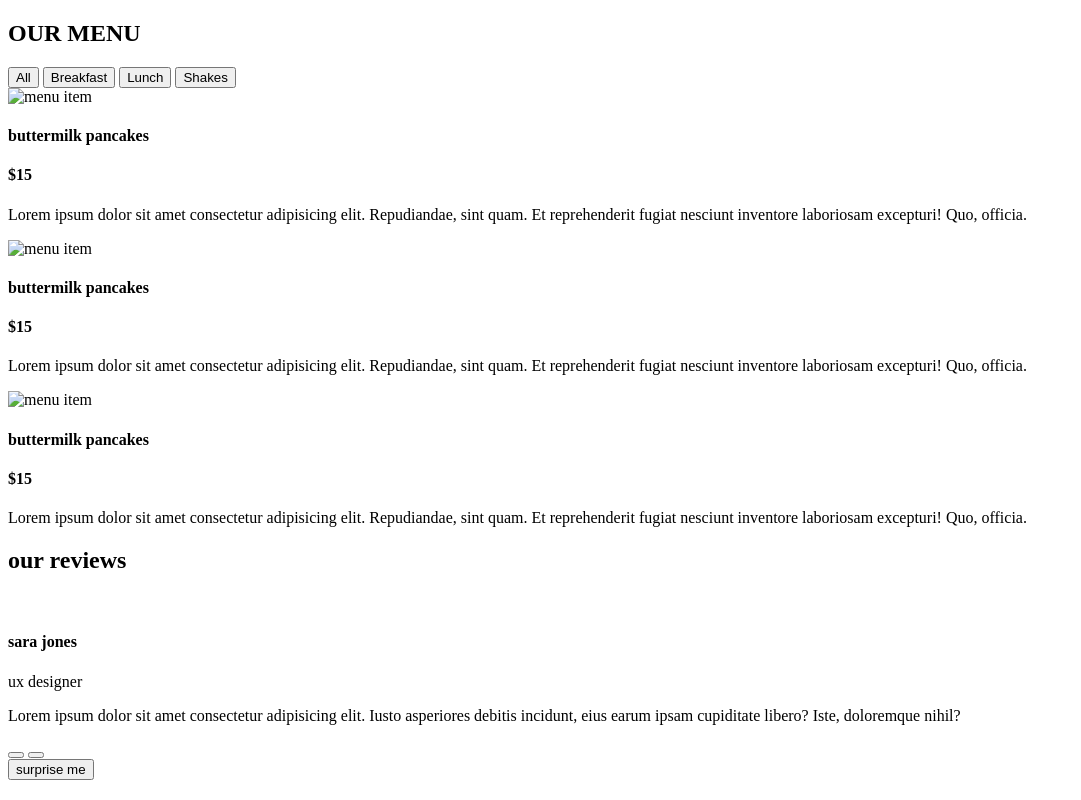
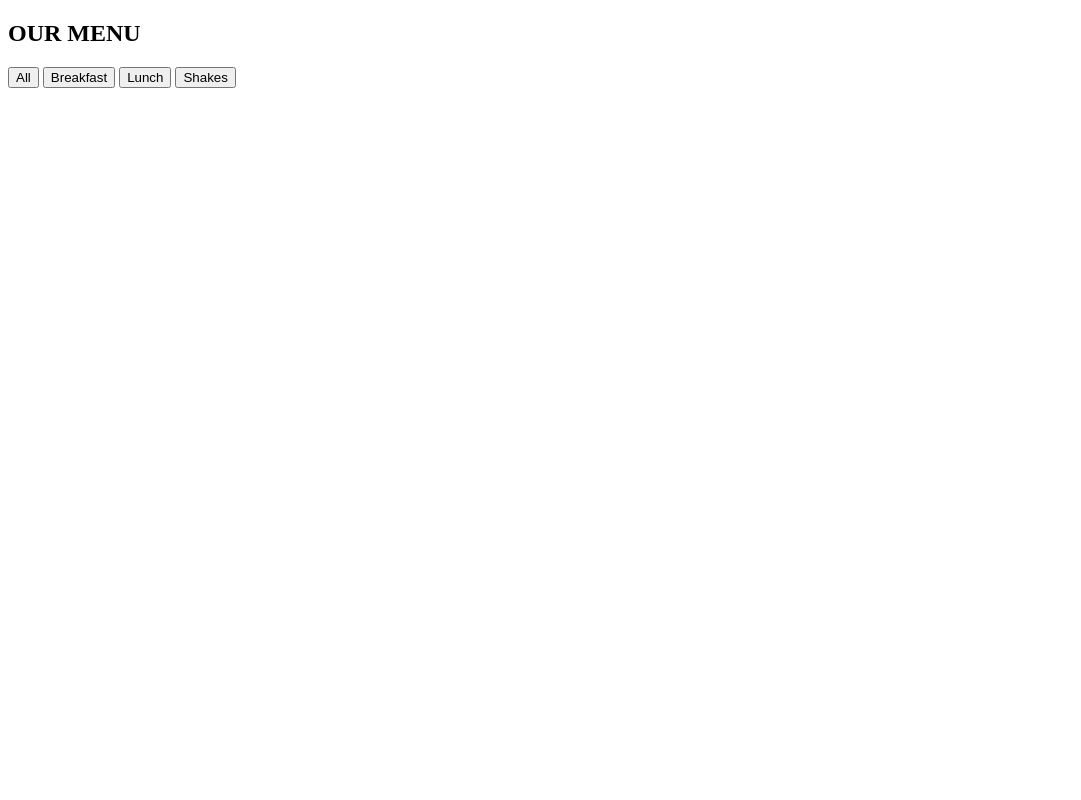
Before and after one commit to Kanraasan/Restaurant10KQ, a plain HTML site: page restaurantmenu/index.html in a window 1280 px wide. Shown: the whole page, without its empty margins (0-1081 px from the left). Drawn offline with Linux system fonts and the light colour scheme.

Commit message:
Update index.html

```diff
--- a/restaurantmenu/index.html
+++ b/restaurantmenu/index.html
@@ -20,91 +20,5 @@
             <button type="button" class="filter-btn" data-id="shakes">Shakes</button>
         </div>
     </section>
-        <!-- menu items -->
-        <div class="section-center">
-          <!-- single item -->
-          <article class="menu-item">
-            <img src="menu-item.jpeg" alt="menu item" class="photo"/>
-            <div class="item-info">
-              <header>
-                <h4>buttermilk pancakes</h4>
-                <h4 class="price">$15</h4>
-              </header>
-              <p class="item-text ">
-                Lorem ipsum dolor sit amet consectetur adipisicing elit.
-                Repudiandae, sint quam. Et reprehenderit fugiat nesciunt inventore
-                laboriosam excepturi! Quo, officia.
-              </p>
-            </div>
-          </article>
-          <!-- end of single item -->
-          <!-- single item -->
-          <article class="menu-item">
-            <img src="./menu-item.jpeg" alt="menu item" class="photo" />
-            <div class="item-info">
-              <header>
-                <h4 >buttermilk pancakes</h4>
-                <h4 class="price">$15</h4>
-              </header>
-              <p class="item-text">
-                Lorem ipsum dolor sit amet consectetur adipisicing elit.
-                Repudiandae, sint quam. Et reprehenderit fugiat nesciunt inventore
-                laboriosam excepturi! Quo, officia.
-              </p>
-            </div>
-          </article>
-          <!-- end of single item -->
-          <!-- single item -->
-          <article class="menu-item">
-            <img src="./menu-item.jpeg" alt="menu item" class="photo " />
-            <div class="item-info">
-              <header>
-                <h4>buttermilk pancakes</h4>
-                <h4 class="price">$15</h4>
-              </header>
-              <p class="item-text">
-                Lorem ipsum dolor sit amet consectetur adipisicing elit.
-                Repudiandae, sint quam. Et reprehenderit fugiat nesciunt inventore
-                laboriosam excepturi! Quo, officia.
-              </p>
-            </div>
-          </article>
-          <!-- end of single item -->
-        </div>
-      </section>
-
-      <section class="container >
-          <!-- title -->
-          <div class="title">
-            <h2>our reviews</h2>
-            <div class="underline"></div>
-          </div>
-          <!-- review -->
-          <article class="review">
-            <div class="img-container">
-              <img src="person-1.jpeg" id="person-img" alt="" />
-            </div>
-            <h4 id="author">sara jones</h4>
-            <p id="job">ux designer</p>
-            <p id="info">
-              Lorem ipsum dolor sit amet consectetur adipisicing elit. Iusto
-              asperiores debitis incidunt, eius earum ipsam cupiditate libero?
-              Iste, doloremque nihil?
-            </p>
-            <!-- prev next buttons-->
-            <div class="button-container">
-              <button class="prev-btn">
-                <i class="fas fa-chevron-left"></i>
-              </button>
-              <button class="next-btn">
-                <i class="fas fa-chevron-right"></i>
-              </button>
-            </div>
-            <!-- random button -->
-            <button class="random-btn">surprise me</button>
-          </article>
-        </section>
-      <!-- javascript -->
-      <script src="script.js"></script>
 </body>
 </html>
```
